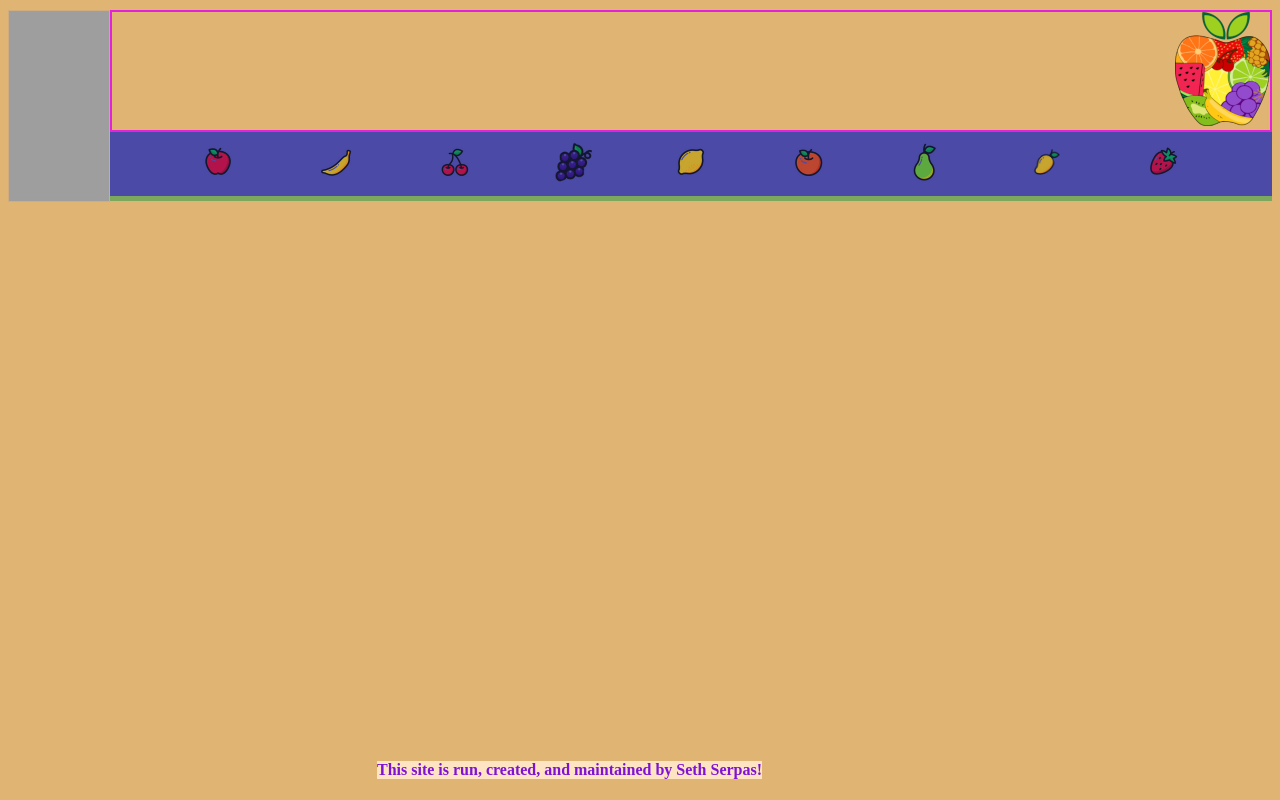
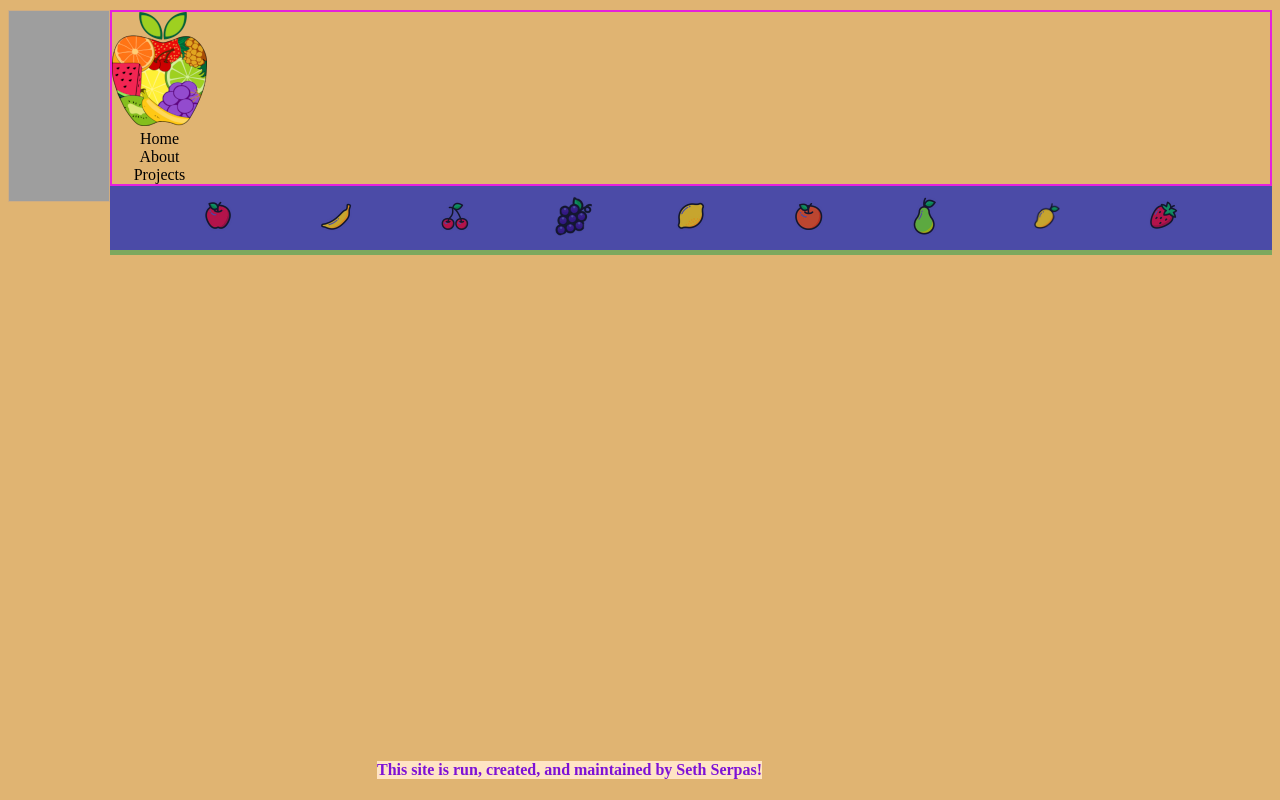
Before and after one commit to Next-Token/clearlylistening, a React (Create React App) app in the folder fruit-cup/: page / in a window 1280 px wide. Built offline with nearby package versions, Linux system fonts and the light colour scheme; grey boxes are pictures that could not be loaded.

Commit message:
testing DDM interactions

```diff
--- a/fruit-cup/src/Header/Header.css
+++ b/fruit-cup/src/Header/Header.css
@@ -2,7 +2,6 @@
 
 .Nav-Banner-ele{
     display: flex;
-    justify-content: flex-end;
     border: 2px solid #e621dc;
     margin-top: 10px;
 }
--- a/fruit-cup/src/Testing/Test.css
+++ b/fruit-cup/src/Testing/Test.css
@@ -2,13 +2,20 @@
   list-style: none;
   display: flex;
   flex-direction: column;
+  justify-content: center;
   text-align: center;
+
 
 }
 #menu:hover{
 
   background: gray;
-  cursor: pointer;
+  cursor:alias;
   color: #fff;
+}
 
+
+
+li#menu{
+  float: inline-start;
 }
--- a/fruit-cup/src/Testing/Test.js
+++ b/fruit-cup/src/Testing/Test.js
@@ -8,7 +8,7 @@ export default function Test() {
 
 
 
-    const [disp, setDisp] = useState(false);
+    const [disp, setDisp] = useState(true);
 
 
     const handleHover = () => {
--- a/fruit-cup/src/components/ddm.js
+++ b/fruit-cup/src/components/ddm.js
@@ -1,14 +1,16 @@
 import React from "react";
 
 const DropdownMenu = () => {
+
+
+
+
   return (
-    <div className="">
       <ul className="Header-List">
         <li id="menu">Home</li>
         <li id="menu">About</li>
         <li id="menu">Projects</li>
       </ul>
-    </div>
   );
 };
 
```
